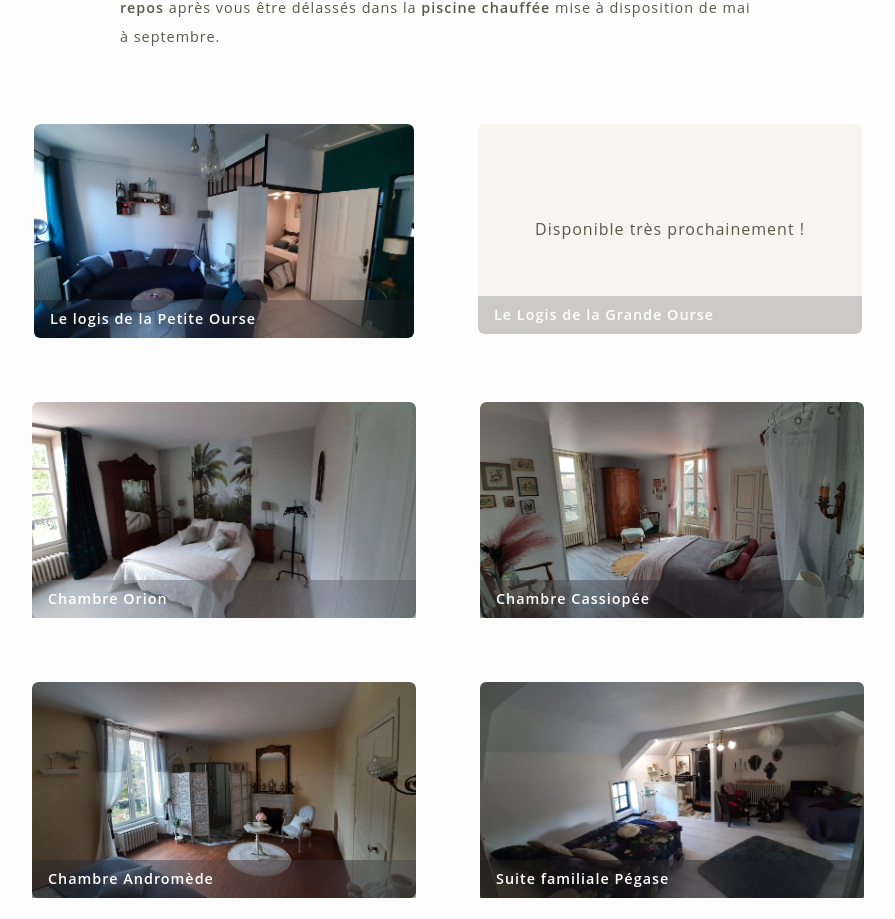
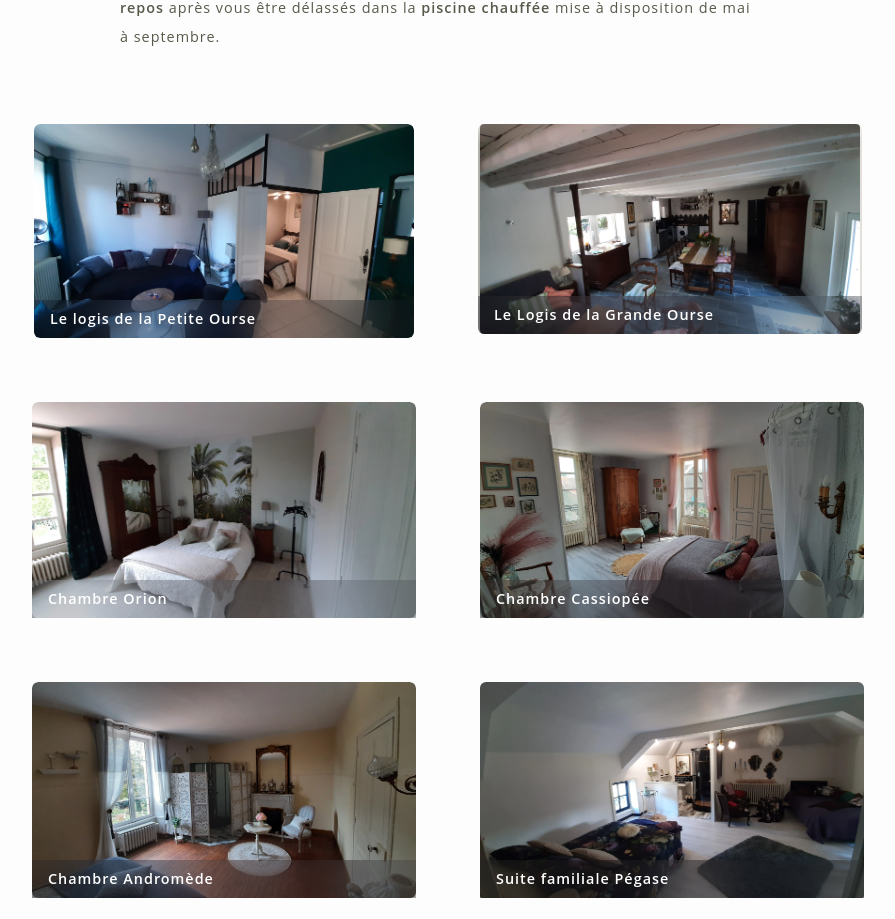
Before and after one commit to MarionbDev/Le-Plessis-Aux-Lys, a Next.js app: page / in a window 1280 px wide. Shown: the part 1720-2639 px from the top of the page, without its empty margins (192-1087 px from the left). Built offline with nearby package versions, Linux system fonts and the light colour scheme; no server answers; the database is empty.

Commit message:
update DescriptionWebsite picture GrandeOurse

```diff
--- a/app/_components/DescriptionWebSite.tsx
+++ b/app/_components/DescriptionWebSite.tsx
@@ -15,7 +15,7 @@ import chambreCassiopee from "../../public/chambres/cassiopee/ch-2.webp";
 import chambreOrion from "../../public/chambres/orion/ch-1.webp";
 import chambrePegase from "../../public/chambres/pegase/pegase2.webp";
 
-// import grandeOurse from "../../public/image.png";
+import grandeOurse from "../../public/grande-ourse/gite-2.jpg";
 import petiteOurse from "../../public/petite-ourse/Gite-1.webp";
 
 import { ChevronLeft, ChevronRight, Mail } from "lucide-react";
@@ -288,10 +288,10 @@ export default function DescriptionWebSite() {
             </li>
             <li className=" h-[170px] md:h-[210px]  relative overflow-hidden group w-96 flex justify-center items-center bg-[#f8f5f0] rounded-md ">
               <Link href={"/gites-vendee/le-logis-de-la-grande-ourse"}>
-                <p className=" text-text_color">
+                {/* <p className=" text-text_color">
                   Disponible très prochainement !
-                </p>
-                {/* <Image
+                </p> */}
+                <Image
                   src={grandeOurse}
                   width={380}
                   height={214}
@@ -299,7 +299,7 @@ export default function DescriptionWebSite() {
                   alt=""
                   aria-label="Accéder à la page du gîte Le Logis de la Petite Ourse"
                   className="rounded-md  h-auto pointer-events-none shadow-basic "
-                /> */}
+                />
                 <div className="absolute bottom-0 left-0 right-0 bg-black  bg-opacity-20 backdrop-blur-xl flex items-center  transform translate-y-0 group-hover:translate-y-full group-hover:bg-opacity-50 transition-all duration-500">
                   <p
                     className="pl-4 text-[1rem] sm:text-[0.9rem] font-semibold text-white py-2"
```
Also changed, not shown: public/grande-ourse/gite-2.jpg (added).
